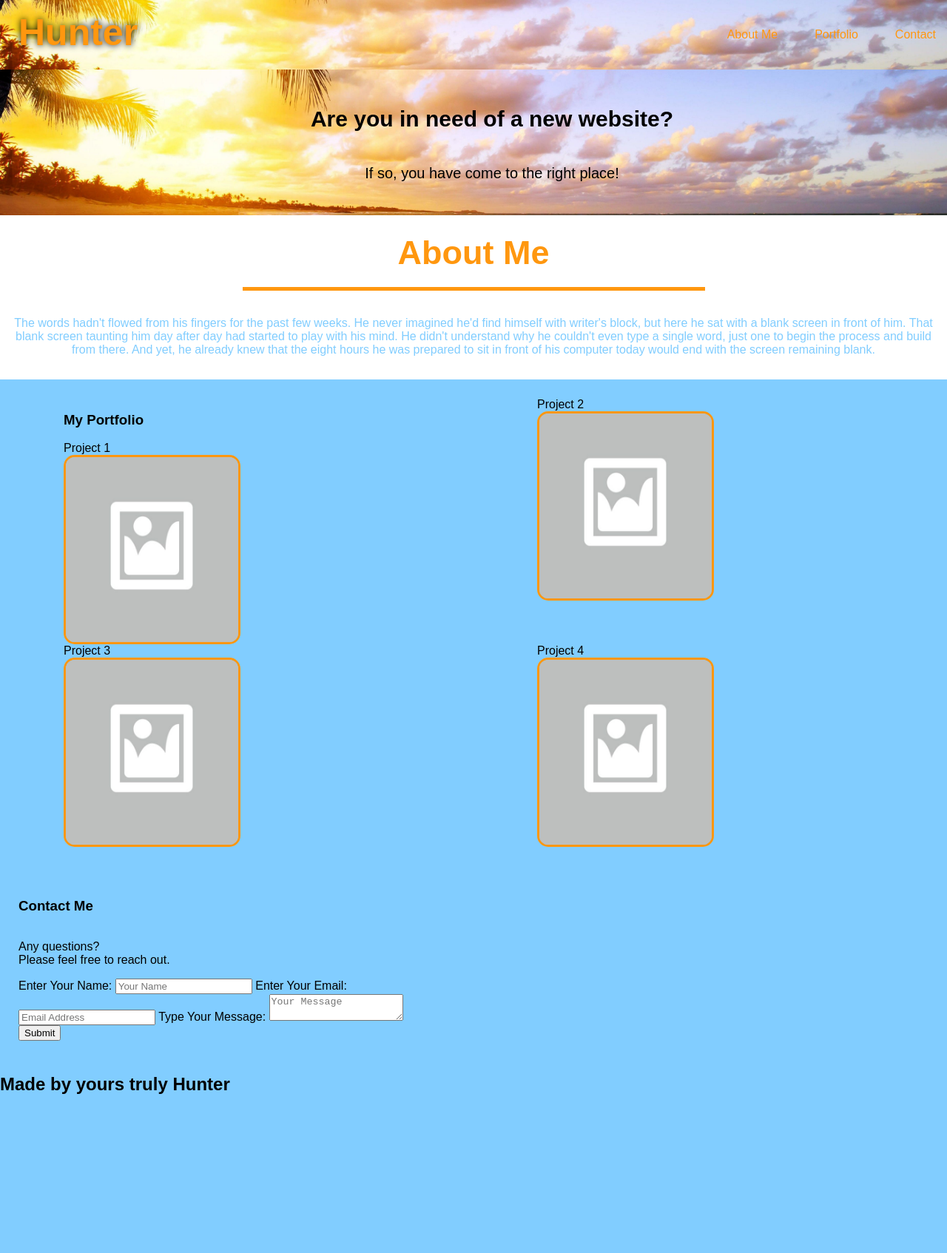
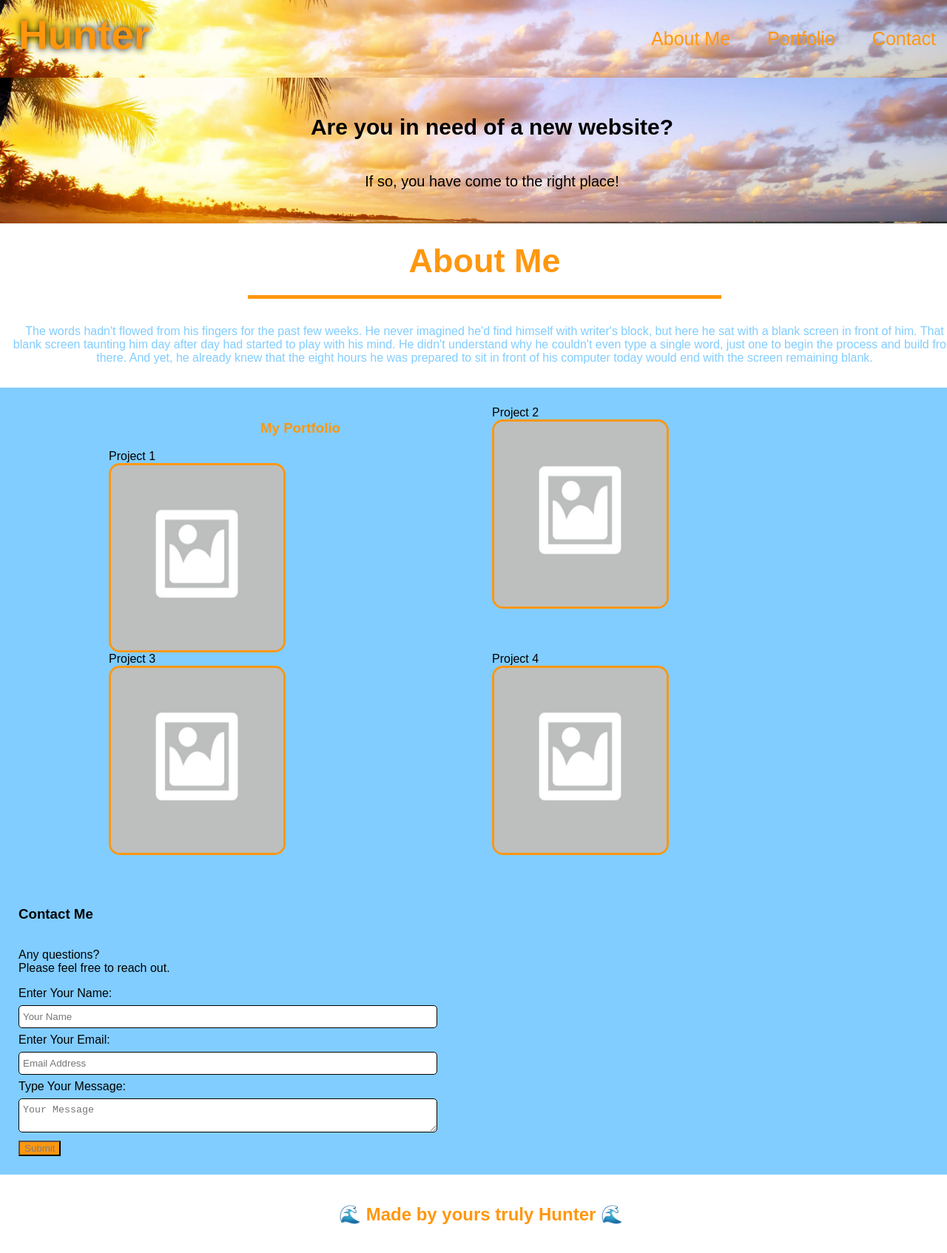
Before and after one commit to Hunyeh/Hunter, a plain HTML site: page index.html in a window 1280 px wide. Shown: the top 1694 px of the page at 74% size. Before the commit the page ends 1499 px from the top, so only its background shows below. Drawn offline with Linux system fonts and the light colour scheme.

Commit message:
added contact section with button

```diff
--- a/index.html
+++ b/index.html
@@ -46,7 +46,7 @@
     </section>
 
         <!-- About me section -->
-    <section class="about-me">
+    <section class="About-me">
         <div>
             <h2 class="about-header">
                 About Me
@@ -67,9 +67,11 @@
 
     </section>
         <!-- my porfolio section -->
-    <section class="portfolio">
+    <section class="Portfolio">
         <nav>
+        <div>
             <h3 class="port-header">My Portfolio</h3>
+        </div>
             <span>Project 1</span>
             <img src="../Hunter/images/placeholder.jpg" alt="placeholder1">
         </nav>
@@ -83,12 +85,12 @@
         </nav>
         <nav>
             <span>Project 4</span>
-            <img src="../Hunter/images/placeholder.jpg" alt="placeholder3">
+            <img src="../Hunter/images/placeholder.jpg" alt="placeholder4">
         </nav>
     </section>
 
         <!-- contact info -->
-    <section class="contact-info">
+    <section class="Contact">
         <div class="contact-me">
             <h3>Contact Me</h3>
             <p>Any questions?
@@ -114,7 +116,7 @@
     </main>
         <!-- footer -->
     <footer>
-        <h2>Made by yours truly Hunter</h2>
+        <h2>🌊 Made by yours truly Hunter 🌊</h2>
     </footer>
 
 </body>
--- a/style.css
+++ b/style.css
@@ -3,7 +3,6 @@ body {
     font-family: Arial, Helvetica, sans-serif;
     margin: 0;
     padding: 0;
-    min-height: 100vh;
 }
 
 /* header styling */
@@ -25,21 +24,21 @@ body {
 .header h1 {
     font: orange;
     font-weight: bold;
-    font-size: 50px;
+    font-size: 55px;
     margin: 0;
     text-shadow: 0 0 10px rgba(0, 0, 1);
 }
 
-header a {
+.header a {
     text-decoration: none;
     color: rgb(255, 151, 15);
 }
 
-header nav {
+.header nav {
     margin: 7px 15px;
 }
 
-header nav ul {
+.header nav ul {
     display: flex;
     flex-wrap: wrap;
     justify-content: space-between;
@@ -47,8 +46,23 @@ header nav ul {
     list-style: none;
 }
 
-header nav ul li a {
+.header nav ul li a {
     padding: 10px 25px;
+    font-size: 25px;
+}
+
+/* footer styling */
+footer {
+    display: flex;
+    justify-content: center;
+    flex-wrap: wrap;
+    padding: 20px 10px;
+    background-color: white;
+    width: 100%;
+}
+
+footer h2 {
+    color: rgb(255, 151, 15);
 }
 
 /* sunrise background styling */
@@ -83,10 +97,11 @@ section {
 }
 
 /* about me styling */
-.about-me {
+.About-me {
     background-color: white;
     padding: 15px;
     margin: none;
+    width: 100%;
 }
 
 .about-header {
@@ -105,17 +120,22 @@ section {
 }
 
 /* portfolio section styling */
-.portfolio {
+.Portfolio {
     display: flex;
     flex-wrap: wrap;
-    justify-content: space-around;
+    justify-content: center;
     width: 100%;
 }
 
-.portfolio img {
+.port-header {
+    text-align: center;
+    color: rgb(255, 151, 15);
+}
+
+.Portfolio img {
     width: 45%;
     display: flex;
-    flex-direction: column;
+    flex-direction: row;
     border-radius: 15px;
     border: 3px solid rgb(255, 151, 15);
     background-size: cover;
@@ -124,8 +144,10 @@ section {
 }
 
 
-.portfolio span {
+.Portfolio span {
     text-align: center;
+    background-color: rgb(129, 205, 255);
+    margin-top: auto;
 }
 
 /* contact me section styling */
@@ -144,3 +166,43 @@ section {
     flex-direction: column;
     width: 45%;
 }
+
+.contact-form input, .contact-form textarea {
+    border: 1px solid;
+    padding: 7px 5px;
+    width: 100%;
+    margin: 7px 0;
+    border-radius: 5px;
+}
+
+.contact-form button {
+    background-color:rgb(255, 151, 15);
+    color:rgb(126, 126, 126) ;
+}
+
+/* media query for 980px max */
+@media screen and (max-width: 980px) {
+    .header {
+        padding-bottom: 0;
+        justify-content: center;
+        position: relative;
+    }
+    .header h1 {
+        width: 100%;
+        text-align: center;
+    }
+
+    .header nav ul {
+        margin-top: 20px;
+        width: 100%;
+    }
+
+    footer h2 {
+        text-align: center;
+        width: 100%;
+    }
+
+    .sunrise {
+        width: 100%;
+    }
+}
```
